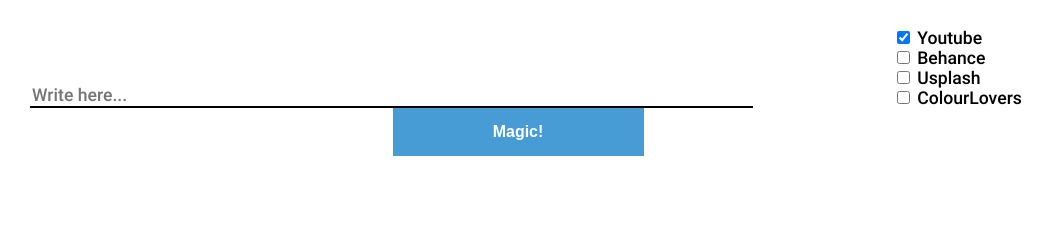
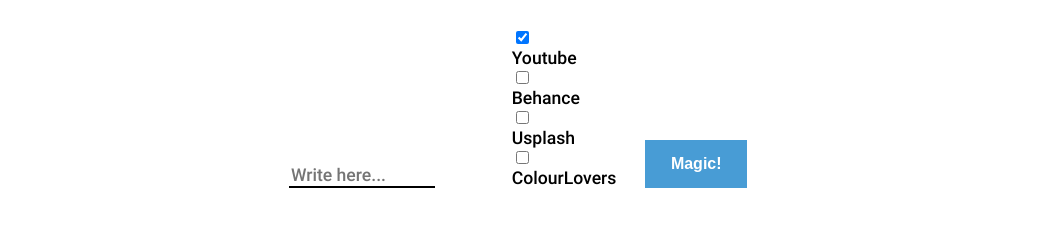
Before and after one commit to afvc/TAWS-Inspire.me, a website: page index.html in a window 1280 px wide. Shown: the part 177-404 px from the top of the page, without its empty margins (122-1174 px from the left). Drawn offline with nearby package versions, Linux system fonts and the light colour scheme.

Commit message:
index design stuff

```diff
--- a/index.html
+++ b/index.html
@@ -17,29 +17,29 @@
                  </div>
        </div>
             <div class="row around-xs">
-                <div class="col-xs-12">
+
                     <form action="#">
                         <div class="row around-xs bottom-xs">
-                        <div class="col-xs-6 col-sm-8">
+                        <div class="col-xs-4 col-sm-4">
                          <label class="input-anim">
 
                             <input type="text" id="search" placeholder="Write here..." class="text">
                         </label>
 
                             </div>
-
+                             <div class="col-xs-4 col-sm-2">
                             <div id="checkApis">
                                 <input type="checkbox" name="api" value="Youtube" checked id="CheckYoutube"> Youtube<br>
                                 <input type="checkbox" name="api" value="Behance" id="CheckBehance"> Behance<br>
                                 <input type="checkbox" name="api" value="Unsplash" id="CheckUnsplash"> Usplash<br>
                                 <input type="checkbox" name="api" value="ColourLovers" id="CheckColours"> ColourLovers
-                            </div>
+                                 </div></div>
 
                 <div class="col-xs-6 col-sm-3">
                          <input type="submit" value="Magic!"  class=" btn-blue">
                              </div></div>
                     </form>
-                </div>
+
             </div>
 
             <h3 id="erros"></h3>
```
